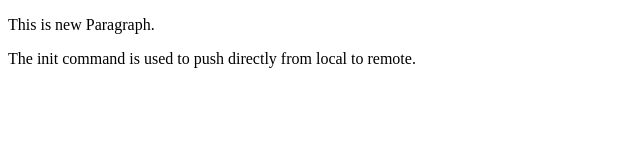
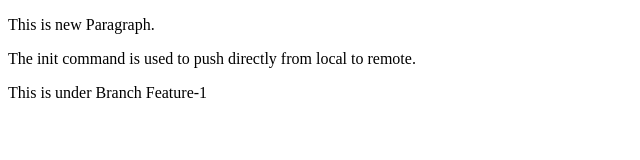
Before and after one commit to Subho2003/local-Repo, a plain HTML site: page index.html in a window 1280 px wide. Shown: the whole page, without its empty margins (0-640 px from the left). Drawn offline with Linux system fonts and the light colour scheme.

Commit message:
Added to feature1 branch

```diff
--- a/index.html
+++ b/index.html
@@ -8,6 +8,7 @@
 <body>
     <p>This is new Paragraph.</p>
     <p>The init command is used to push directly from local to remote.</p>
+    <p>This is under Branch Feature-1</p>
 </body>
 <script src="script.js"></script>
 </html>
```
